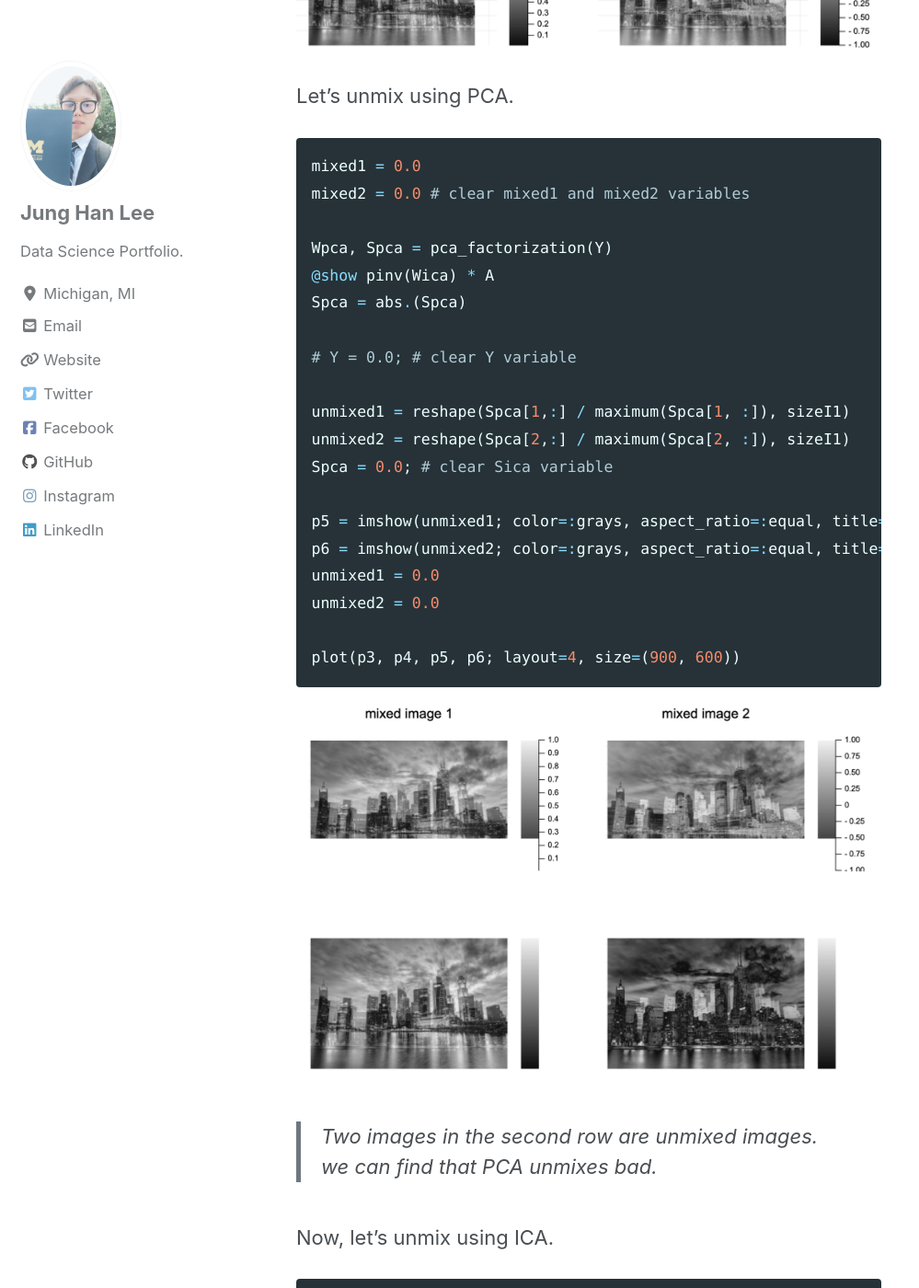
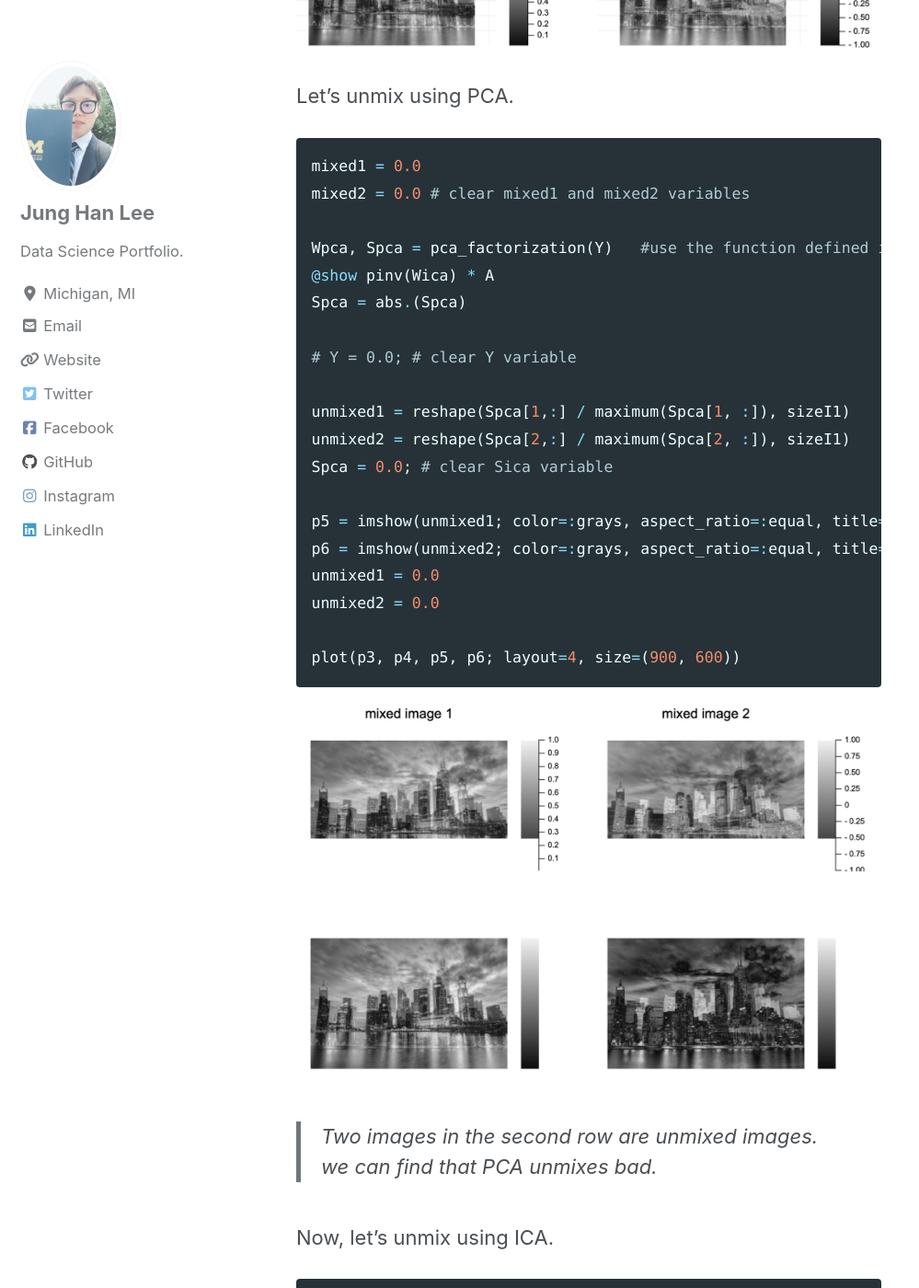
Before and after one commit to jung-han-lee/jung-han-lee.github.io, a Jekyll site: the page built from _posts/2020-01-23-unmixing1.md, in a window 1280 px wide and 1400 px high, scrolled down 2221 px. Shown: the whole window at 92% size, without its empty margins (0-999 px from the left). Built offline with Jekyll 4.4.1, drawn with Linux system fonts in a browser that asks for light colours; cached includes are drawn as plain includes; nearby versions of some CDN libraries; formulas are drawn with MathJax 3; some of the changed text lies outside the part shown.

Commit message:
new github

```diff
--- a/_posts/2020-01-23-unmixing1.md
+++ b/_posts/2020-01-23-unmixing1.md
@@ -72,7 +72,7 @@
 mixed1 = 0.0
 mixed2 = 0.0 # clear mixed1 and mixed2 variables
 
-Wpca, Spca = pca_factorization(Y)
+Wpca, Spca = pca_factorization(Y)   #use the function defined in the last post : pca_factorization
 @show pinv(Wica) * A
 Spca = abs.(Spca)
 
@@ -99,7 +99,7 @@
 mixed1 = 0.0
 mixed2 = 0.0 # clear mixed1 and mixed2 variables
 
-Wica, Sica = ica_factorization(Y)
+Wica, Sica = ica_factorization(Y)     #use the function defined in the last post : ica_factorization
 @show pinv(Wica) * A
 Sica = abs.(Sica) ## make sign positive since it's an image
 
```
